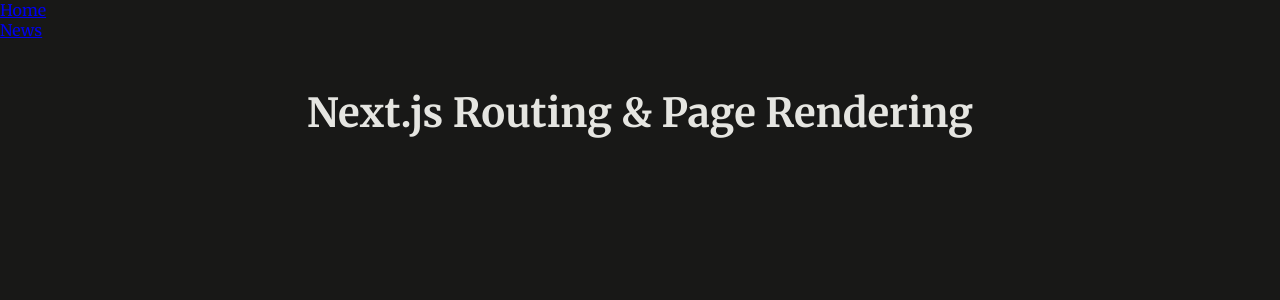
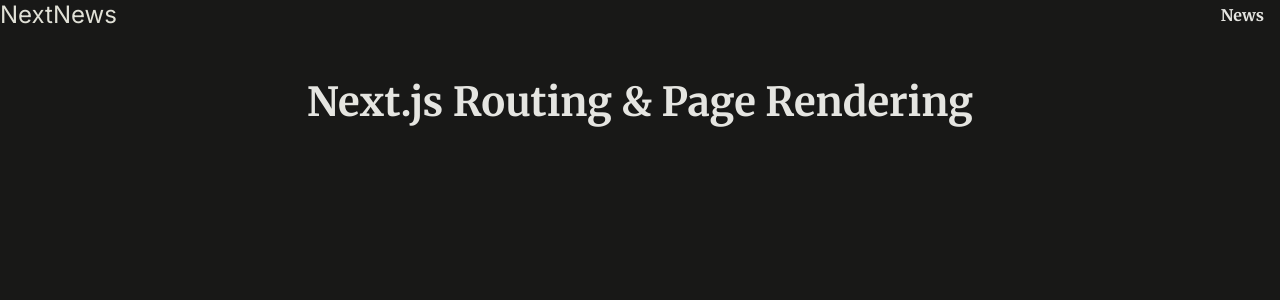
Before and after one commit to MHM056/NextJS, a Next.js app in the folder 01-routing-rendering/: page / in a window 1280 px wide. Shown: the top 300 px of the page. Built offline with nearby package versions, Linux system fonts and the light colour scheme.

Commit message:
Updated main-header component

```diff
--- a/01-routing-rendering/components/main-header/main-header.js
+++ b/01-routing-rendering/components/main-header/main-header.js
@@ -2,13 +2,15 @@
 
 export default function MainHeader() {
     return (
-        <>
-        <nav>
-            <ul>
-                <li><Link href="/">Home</Link></li>
-                <li><Link href="/news">News</Link></li>
-            </ul>
-        </nav>
-        </>
+        <header id="main-header">
+            <div id="logo">
+                <Link href="/">NextNews</Link>
+            </div>
+            <nav>
+                <ul>
+                    <li><Link href="/news">News</Link></li>
+                </ul>
+            </nav>
+        </header>
     );
 }
```
